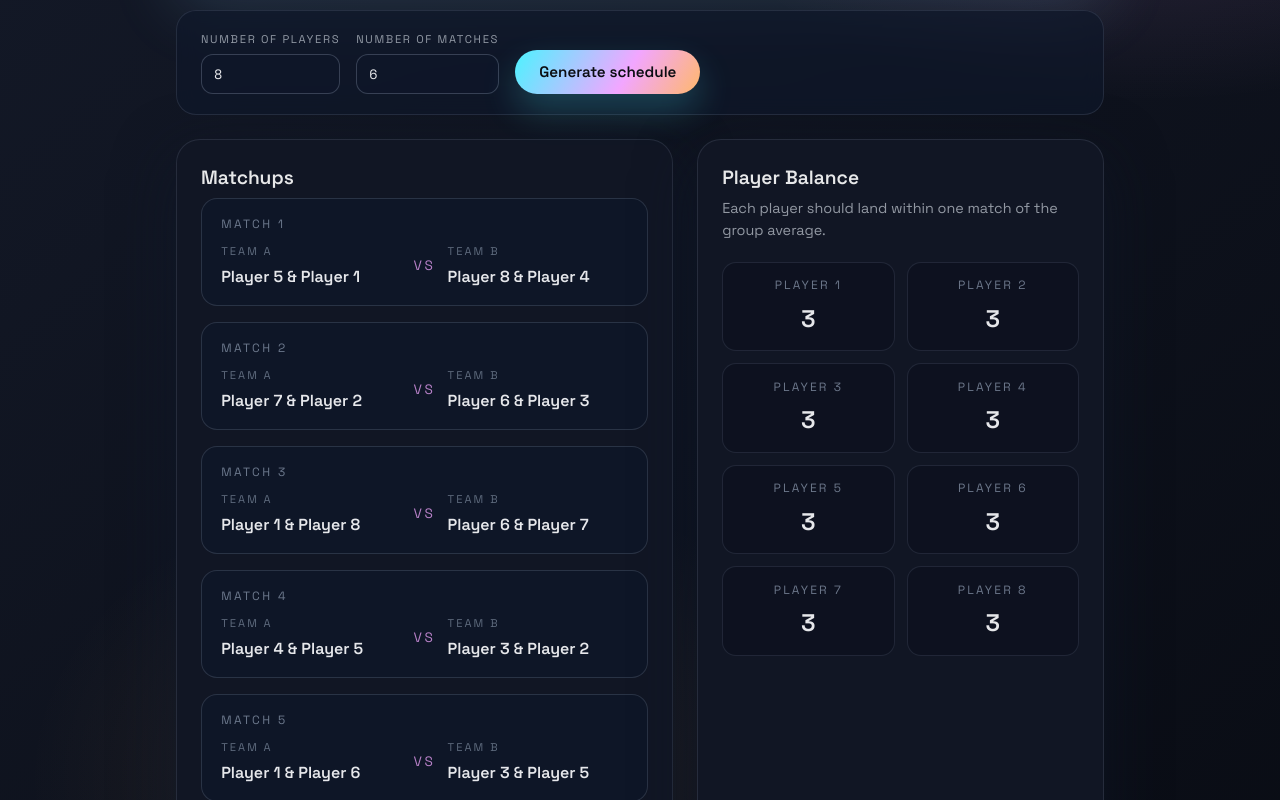
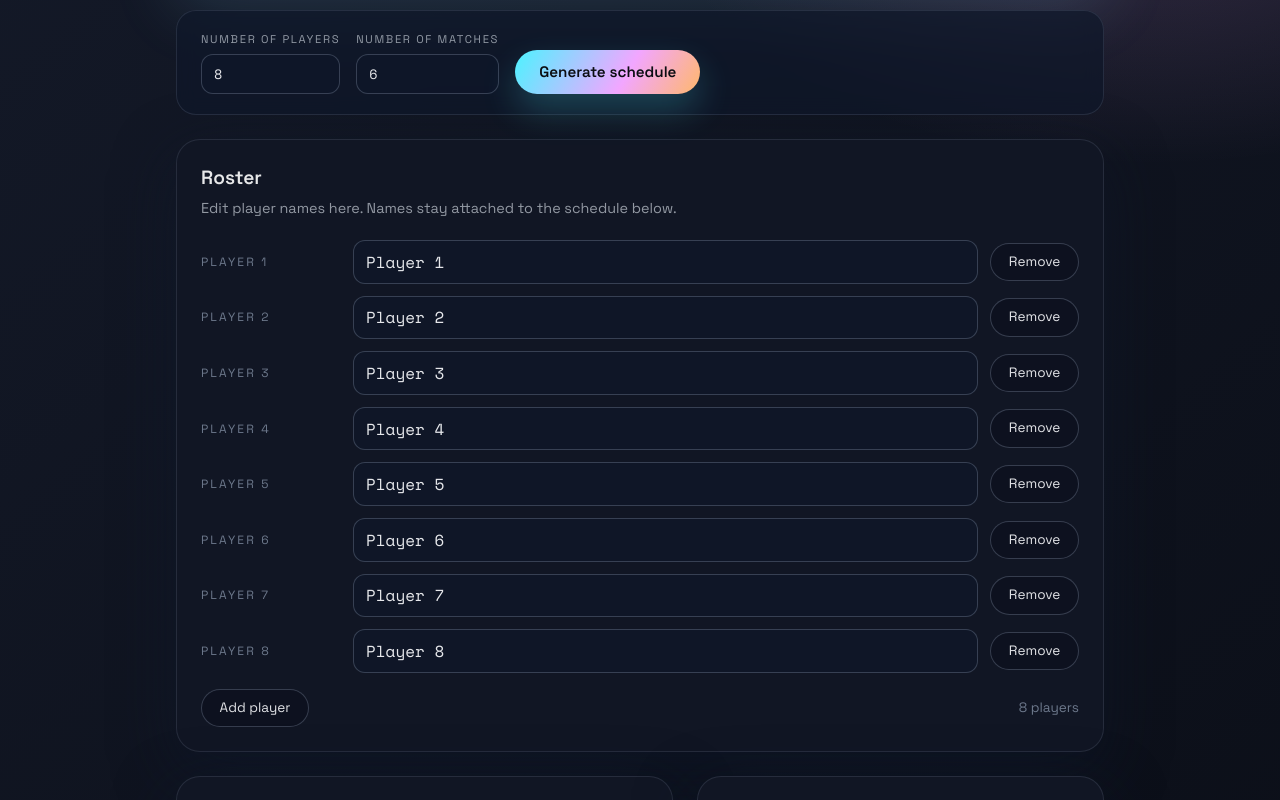
Before and after one commit to austinthedeveloper/react-open-play, a React (Vite) app: page /match-builder in a window 1280 px wide. Shown: the part 300-1100 px from the top of the page. Built offline with nearby package versions, Linux system fonts and the light colour scheme.

Commit message:
Match builder roster

```diff
--- a/src/pages/MatchBuilderPage.tsx
+++ b/src/pages/MatchBuilderPage.tsx
@@ -146,8 +146,17 @@ function updateCounts(
   }
 }
 
-function buildSchedule(numPlayers: number, numMatches: number) {
-  const players = Array.from({ length: numPlayers }, (_, i) => `Player ${i + 1}`);
+function ensureUniqueNames(names: string[]) {
+  const seen = new Map<string, number>();
+  return names.map((raw, index) => {
+    const base = raw.trim() || `Player ${index + 1}`;
+    const count = (seen.get(base) ?? 0) + 1;
+    seen.set(base, count);
+    return count === 1 ? base : `${base} (${count})`;
+  });
+}
+
+function buildSchedule(players: string[], numMatches: number) {
   const playCounts = new Map(players.map((player) => [player, 0]));
   const teammateCounts = new Map<string, number>();
   const opponentCounts = new Map<string, number>();
@@ -177,16 +186,24 @@ function buildSchedule(numPlayers: number, numMatches: number) {
 }
 
 export default function MatchBuilderPage() {
-  const [numPlayers, setNumPlayers] = useState(DEFAULT_PLAYERS);
+  const [playerNames, setPlayerNames] = useState<string[]>(
+    Array.from({ length: DEFAULT_PLAYERS }, (_, i) => `Player ${i + 1}`)
+  );
   const [numMatches, setNumMatches] = useState(DEFAULT_MATCHES);
   const [seed, setSeed] = useState(0);
+
+  const numPlayers = playerNames.length;
+  const normalizedNames = useMemo(
+    () => ensureUniqueNames(playerNames),
+    [playerNames]
+  );
 
   const schedule = useMemo(() => {
     if (numPlayers < 4) {
       return null;
     }
-    return buildSchedule(numPlayers, numMatches);
-  }, [numPlayers, numMatches, seed]);
+    return buildSchedule(normalizedNames, numMatches);
+  }, [normalizedNames, numPlayers, numMatches, seed]);
 
   const matches = schedule?.matches ?? [];
   const stats = schedule?.stats ?? [];
@@ -213,9 +230,23 @@ export default function MatchBuilderPage() {
             max={MAX_PLAYERS}
             value={numPlayers}
             onChange={(e) =>
-              setNumPlayers(
-                Math.min(MAX_PLAYERS, Math.max(4, Number(e.target.value) || 4))
-              )
+              setPlayerNames((prev) => {
+                const nextCount = Math.min(
+                  MAX_PLAYERS,
+                  Math.max(4, Number(e.target.value) || 4)
+                );
+                if (nextCount === prev.length) {
+                  return prev;
+                }
+                if (nextCount < prev.length) {
+                  return prev.slice(0, nextCount);
+                }
+                const extras = Array.from(
+                  { length: nextCount - prev.length },
+                  (_, i) => `Player ${prev.length + i + 1}`
+                );
+                return [...prev, ...extras];
+              })
             }
           />
         </label>
@@ -242,6 +273,65 @@ export default function MatchBuilderPage() {
         >
           Generate schedule
         </button>
+      </section>
+
+      <section className="table-panel">
+        <h2 className="panel-title">Roster</h2>
+        <p className="panel-subtitle">
+          Edit player names here. Names stay attached to the schedule below.
+        </p>
+        <div className="roster-grid">
+          {playerNames.map((name, index) => (
+            <div key={`player-${index}`} className="roster-row">
+              <span className="roster-label">Player {index + 1}</span>
+              <input
+                type="text"
+                value={name}
+                onChange={(e) =>
+                  setPlayerNames((prev) =>
+                    prev.map((value, idx) =>
+                      idx === index ? e.target.value : value
+                    )
+                  )
+                }
+                placeholder={`Player ${index + 1}`}
+              />
+              <button
+                type="button"
+                className="ghost-button"
+                onClick={() =>
+                  setPlayerNames((prev) =>
+                    prev.length <= 4
+                      ? prev
+                      : prev.filter((_, idx) => idx !== index)
+                  )
+                }
+                disabled={playerNames.length <= 4}
+              >
+                Remove
+              </button>
+            </div>
+          ))}
+        </div>
+        <div className="roster-actions">
+          <button
+            type="button"
+            className="ghost-button"
+            onClick={() =>
+              setPlayerNames((prev) =>
+                prev.length >= MAX_PLAYERS
+                  ? prev
+                  : [...prev, `Player ${prev.length + 1}`]
+              )
+            }
+            disabled={playerNames.length >= MAX_PLAYERS}
+          >
+            Add player
+          </button>
+          <span className="roster-note">
+            {playerNames.length} players
+          </span>
+        </div>
       </section>
 
       {numPlayers < 4 ? (
--- a/src/styles.css
+++ b/src/styles.css
@@ -295,6 +295,57 @@
     font-size: 0.9rem;
   }
 
+  .roster-grid {
+    display: grid;
+    gap: 0.75rem;
+  }
+
+  .roster-row {
+    display: grid;
+    gap: 0.75rem;
+    grid-template-columns: minmax(100px, 140px) minmax(180px, 1fr) auto;
+    align-items: center;
+  }
+
+  .roster-label {
+    font-size: 0.75rem;
+    text-transform: uppercase;
+    letter-spacing: 0.18em;
+    color: rgba(148, 163, 184, 0.7);
+  }
+
+  .roster-actions {
+    display: flex;
+    align-items: center;
+    justify-content: space-between;
+    margin-top: 1rem;
+  }
+
+  .roster-note {
+    font-size: 0.85rem;
+    color: rgba(148, 163, 184, 0.7);
+  }
+
+  .ghost-button {
+    padding: 0.5rem 1.1rem;
+    border-radius: 999px;
+    border: 1px solid rgba(148, 163, 184, 0.3);
+    background: rgba(12, 17, 31, 0.7);
+    color: rgba(248, 250, 252, 0.9);
+    font-size: 0.85rem;
+    transition: border-color 150ms ease, transform 150ms ease;
+  }
+
+  .ghost-button:hover:not(:disabled) {
+    border-color: rgba(76, 243, 255, 0.5);
+    transform: translateY(-1px);
+  }
+
+  .ghost-button:disabled {
+    opacity: 0.5;
+    cursor: not-allowed;
+  }
+
   .matches-list {
     display: grid;
     gap: 1rem;
@@ -382,4 +433,14 @@
   .builder-grid {
     grid-template-columns: 1fr;
   }
+
+  .roster-row {
+    grid-template-columns: 1fr;
+  }
+
+  .roster-actions {
+    flex-direction: column;
+    gap: 0.75rem;
+    align-items: flex-start;
+  }
 }
```
